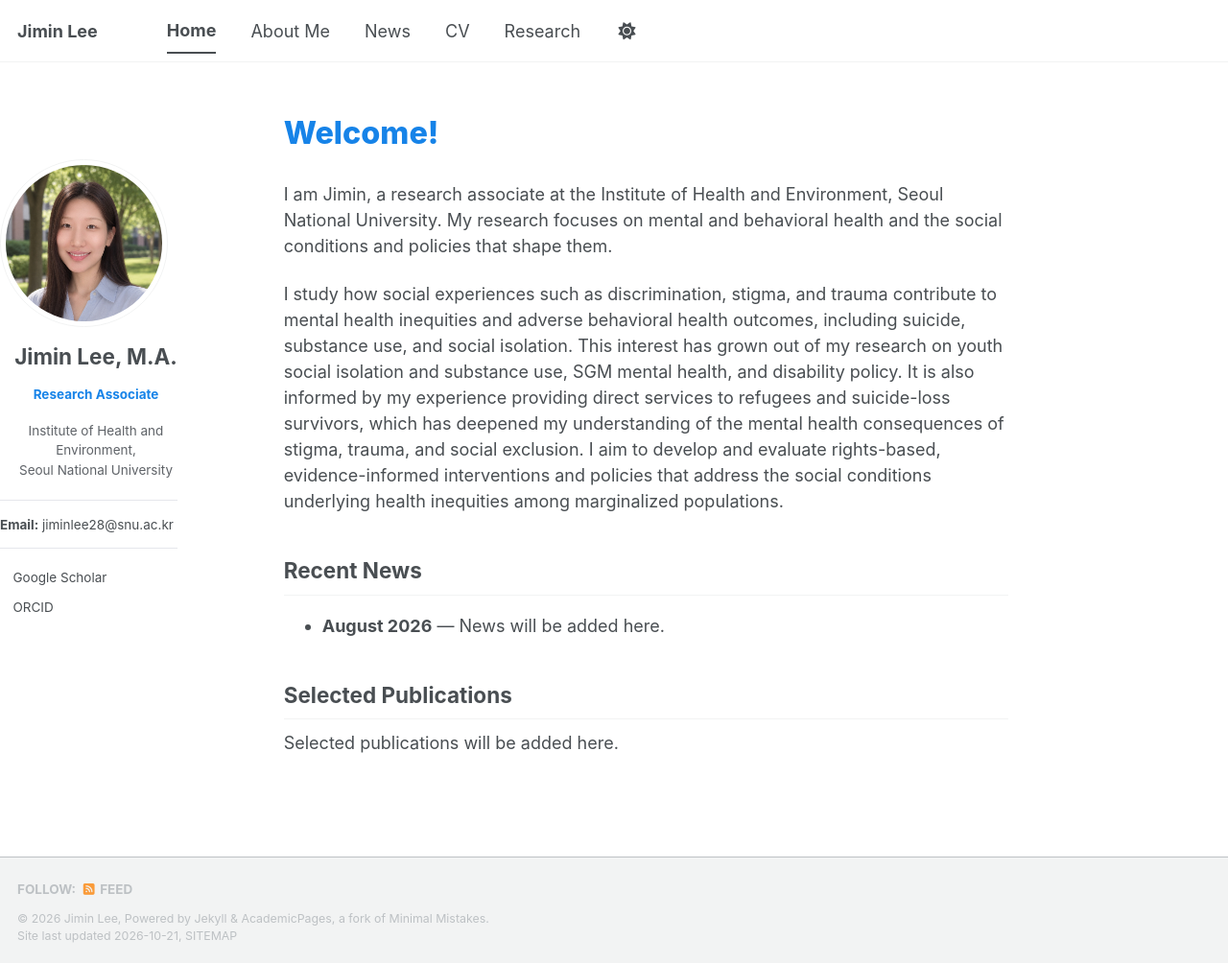
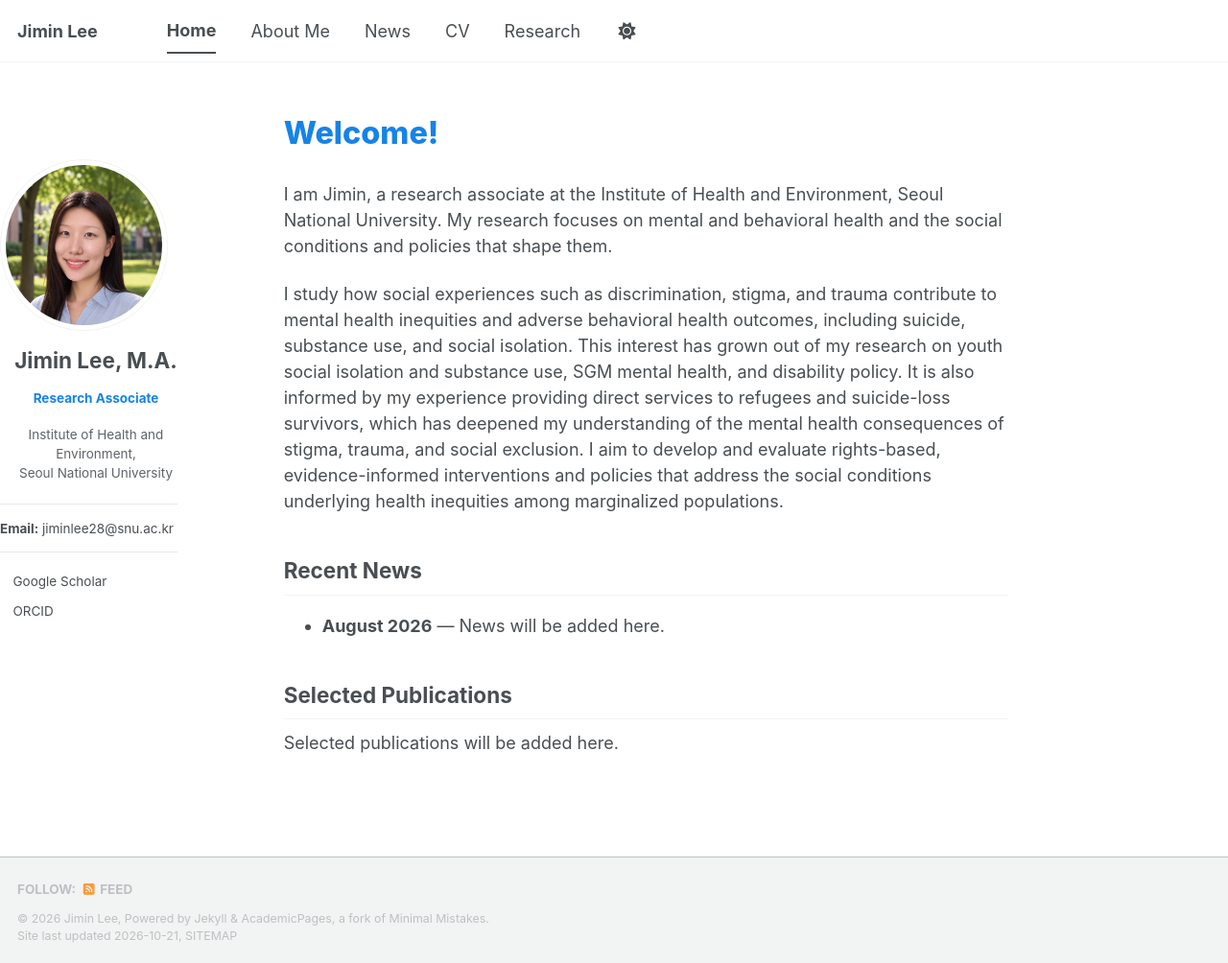
Before and after one commit to jiminlee-research/jiminlee-research.github.io, a Jekyll site: the page built from _pages/about.md, in a window 1280 px wide and 1004 px high. Shown: the whole window at 96% size. Built offline with Jekyll 4.4.1, drawn with Linux system fonts in a browser that asks for light colours; a style sheet for code colours, icons or effects is not loaded.

Commit message:
Update _config.yml

```diff
--- a/_config.yml
+++ b/_config.yml
@@ -23,7 +23,7 @@ repository               : "jiminlee-research.github.io"
 #               Additional customization can be done by editing /_includes/author-profile.html
 author:
   # Biographic information
-  avatar           : "IMG_0280.JPG"
+  avatar           : "IMG_0283.JPG"
 
   name             : "Jimin Lee, M.A."
   pronouns         : # example: "she/her"
```
